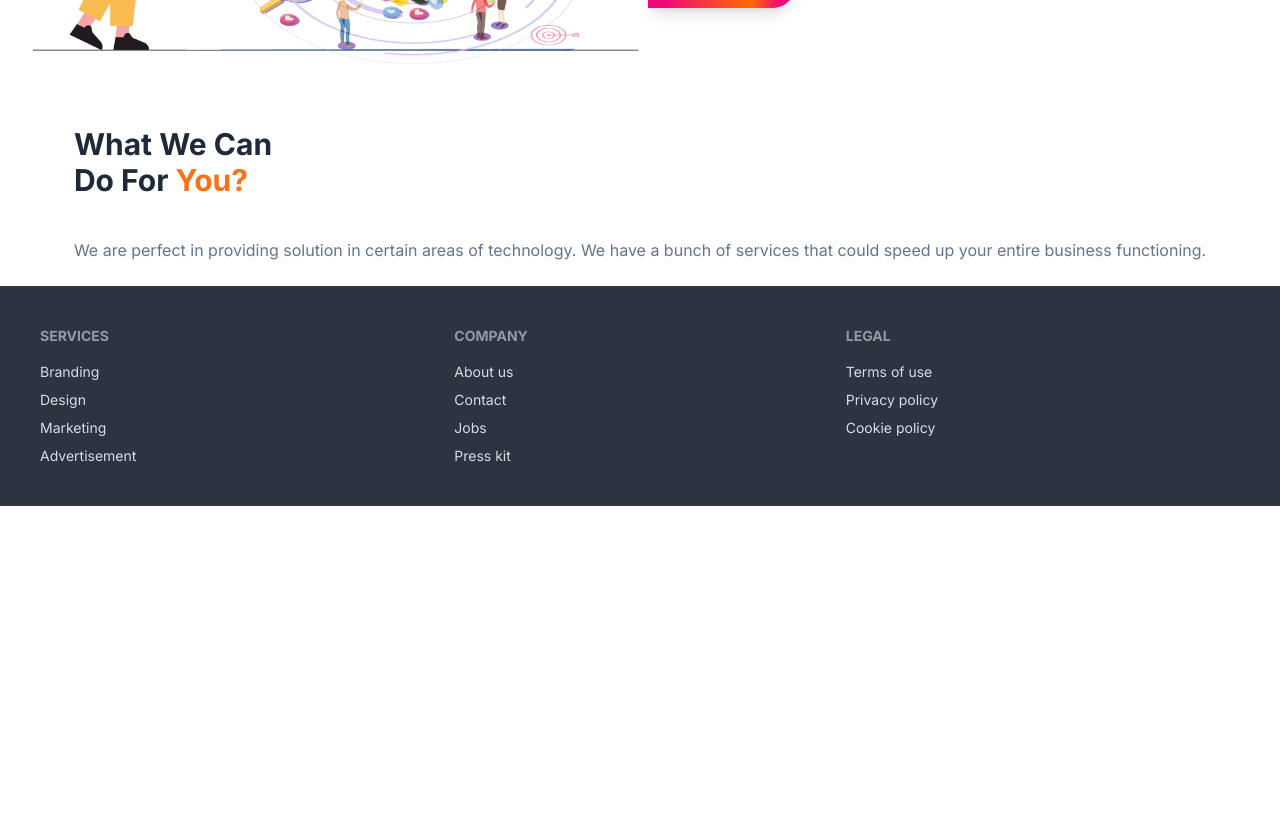
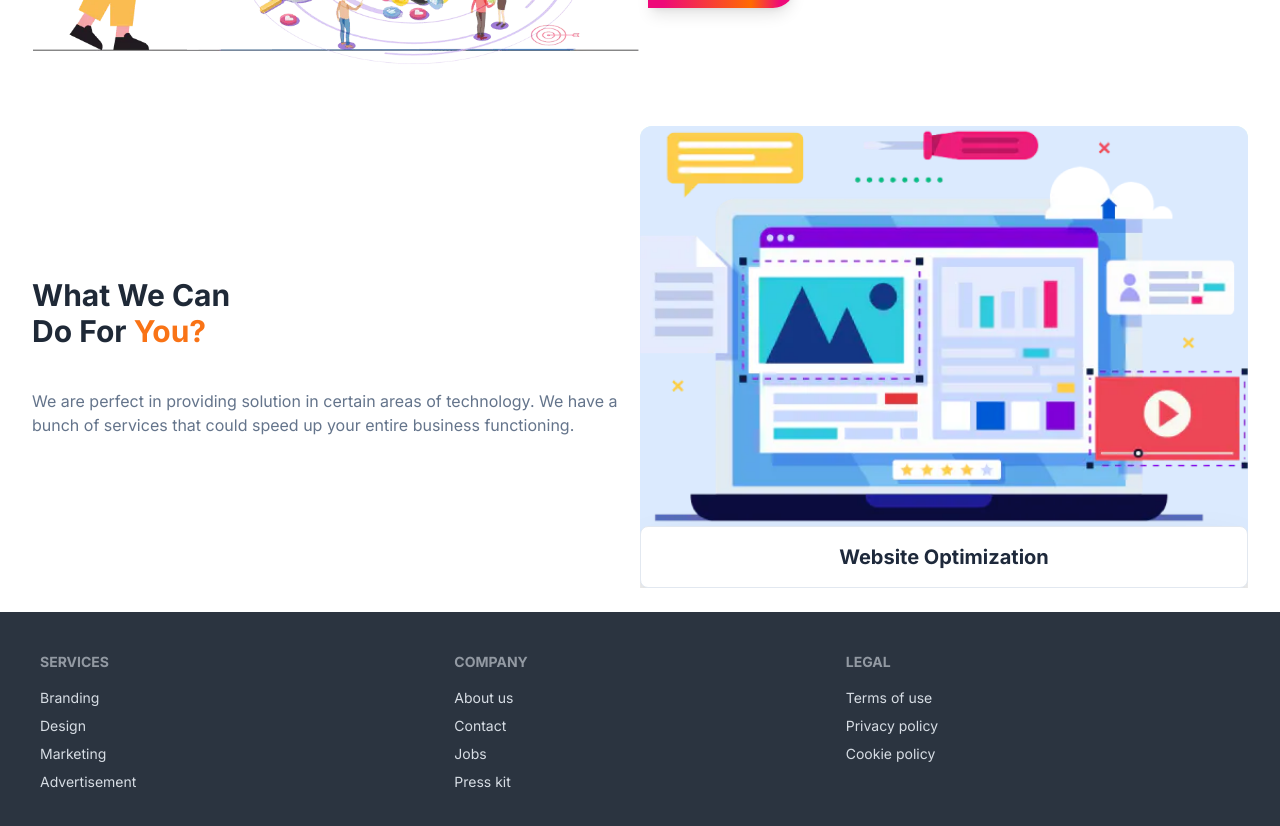
Before and after one commit to reshad21/trendyweb, a Next.js app: page / in a window 1280 px wide. Shown: the part 1460-2286 px from the top of the page. Before the commit the page ends 1966 px from the top, so only its background shows below. Built offline with nearby package versions, Linux system fonts and the light colour scheme.

Commit message:
first slider added successfully

```diff
--- a/package.json
+++ b/package.json
@@ -11,7 +11,8 @@
   "dependencies": {
     "next": "14.0.4",
     "react": "^18",
-    "react-dom": "^18"
+    "react-dom": "^18",
+    "swiper": "^11.0.5"
   },
   "devDependencies": {
     "autoprefixer": "^10.0.1",
--- a/src/components/Home/DoforYouSection.jsx
+++ b/src/components/Home/DoforYouSection.jsx
@@ -1,12 +1,14 @@
+import ServicesSlider from "./ServicesSlider";
 
 const DoforYouSection = () => {
     return (
         <div className="max-w-7xl mx-auto p-6 lg:px-8">
-            <div className="flex items-center justify-center gap-5">
-                <div className="">
+            <div className="flex items-center gap-5 w-full">
+                <div className="w-[50%]">
                     <h2 className="font-bold text-3xl mb-10">What We Can <br /> Do For <span className="text-orange-500">You?</span></h2>
                     <p className="text-slate-500">We are perfect in providing solution in certain areas of technology. We have a bunch of services that could speed up your entire business functioning.</p>
                 </div>
+                <ServicesSlider />
             </div>
         </div>
     );
--- /dev/null
+++ b/src/components/Home/ServicesSlider.jsx
@@ -0,0 +1,77 @@
+'use client'
+// Import Swiper React components
+import { Swiper, SwiperSlide } from "swiper/react";
+
+// Import Swiper styles
+import "swiper/css";
+import 'swiper/css/effect-fade';
+import { Autoplay, EffectFade, Navigation, Pagination } from 'swiper/modules';
+// all slider image
+import digitalmarketing from "@/assets/digitalmarketing.webp";
+import ppcservices from "@/assets/ppcservices.webp";
+import seoservices from "@/assets/seoservices.webp";
+import smoservices from "@/assets/smoservices.webp";
+import websitedevelopment from "@/assets/websitedevelopment.webp";
+import websiteoptimization from "@/assets/websiteoptimization.webp";
+import Image from "next/image";
+// Nextjs image style
+const imageStyle = {
+    // borderRadius: '10%',
+    width: "100%",
+    height: "400px",
+    objectFit: "cover",
+};
+
+const ServicesSlider = () => {
+    return (
+        <div className="w-[50%]">
+            <Swiper className="mySwiper"
+                autoplay={{
+                    delay: 2500,
+                    disableOnInteraction: false,
+                }}
+                effect={'fade'}
+                modules={[Autoplay, EffectFade, Pagination, Navigation]}
+            >
+                <SwiperSlide>
+                    <div className="relative w-full before:absolute before:h-full before:w-full before:bg-green-100 before:z-[-1] before:rounded-xl">
+                        <Image src={digitalmarketing} style={imageStyle} alt="service images" />
+                        <h2 className="text-center bg-white text-slate-800 font-bold text-xl py-4 border border-slate-200 rounded-lg shadow-2xl">Digital Marketing</h2>
+                    </div>
+                </SwiperSlide>
+                <SwiperSlide>
+                    <div className="relative w-full before:absolute before:h-full before:w-full before:bg-blue-100 before:z-[-1] before:rounded-xl">
+                        <Image src={websiteoptimization} style={imageStyle} alt="service images" />
+                        <h2 className="text-center bg-white text-slate-800 font-bold text-xl py-4 border border-slate-200 rounded-lg shadow-2xl">Website Optimization</h2>
+                    </div>
+                </SwiperSlide>
+                <SwiperSlide>
+                    <div className="relative w-full before:absolute before:h-full before:w-full before:bg-pink-100 before:z-[-1] before:rounded-xl">
+                        <Image src={websitedevelopment} style={imageStyle} alt="service images" />
+                        <h2 className="text-center bg-white text-slate-800 font-bold text-xl py-4 border border-slate-200 rounded-lg shadow-2xl">Website Development</h2>
+                    </div>
+                </SwiperSlide>
+                <SwiperSlide>
+                    <div className="relative w-full before:absolute before:h-full before:w-full before:bg-yellow-100 before:z-[-1] before:rounded-xl">
+                        <Image src={smoservices} style={imageStyle} alt="service images" />
+                        <h2 className="text-center bg-white text-slate-800 font-bold text-xl py-4 border border-slate-200 rounded-lg shadow-2xl">SMO Services</h2>
+                    </div>
+                </SwiperSlide>
+                <SwiperSlide>
+                    <div className="relative w-full before:absolute before:h-full before:w-full before:bg-rose-100 before:z-[-1] before:rounded-xl">
+                        <Image src={seoservices} style={imageStyle} alt="service images" />
+                        <h2 className="text-center bg-white text-slate-800 font-bold text-xl py-4 border border-slate-200 rounded-lg shadow-2xl">SEO Services</h2>
+                    </div>
+                </SwiperSlide>
+                <SwiperSlide>
+                    <div className="relative w-full before:absolute before:h-full before:w-full before:bg-slate-100 before:z-[-1] before:rounded-xl">
+                        <Image src={ppcservices} style={imageStyle} alt="service images" />
+                        <h2 className="text-center bg-white text-slate-800 font-bold text-xl py-4 border border-slate-200 rounded-lg shadow-2xl">PPC Services</h2>
+                    </div>
+                </SwiperSlide>
+            </Swiper>
+        </div>
+    );
+};
+
+export default ServicesSlider;
```
Also changed, not shown: 1 other file (tests, documents, lock files or other folders).
